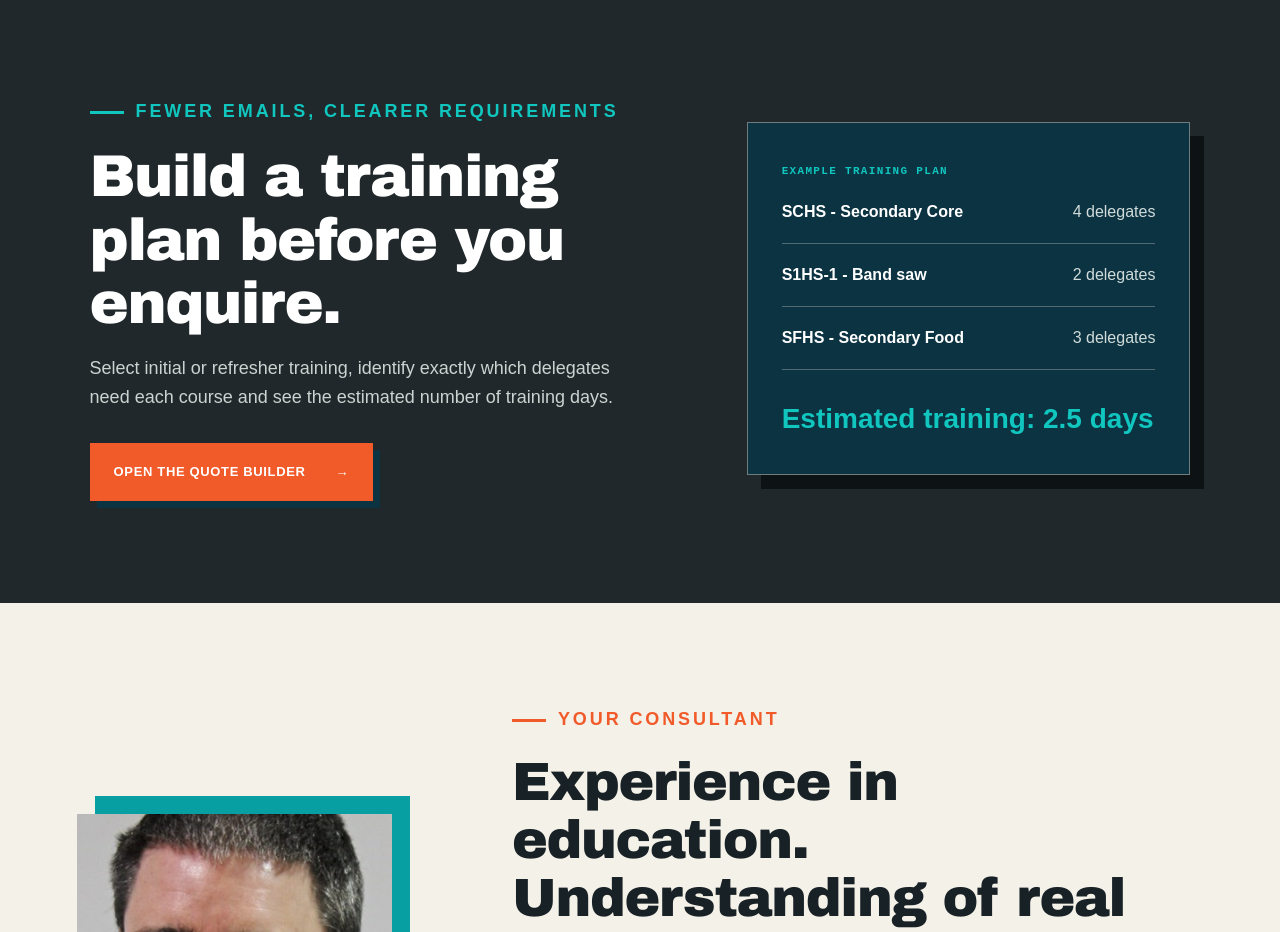
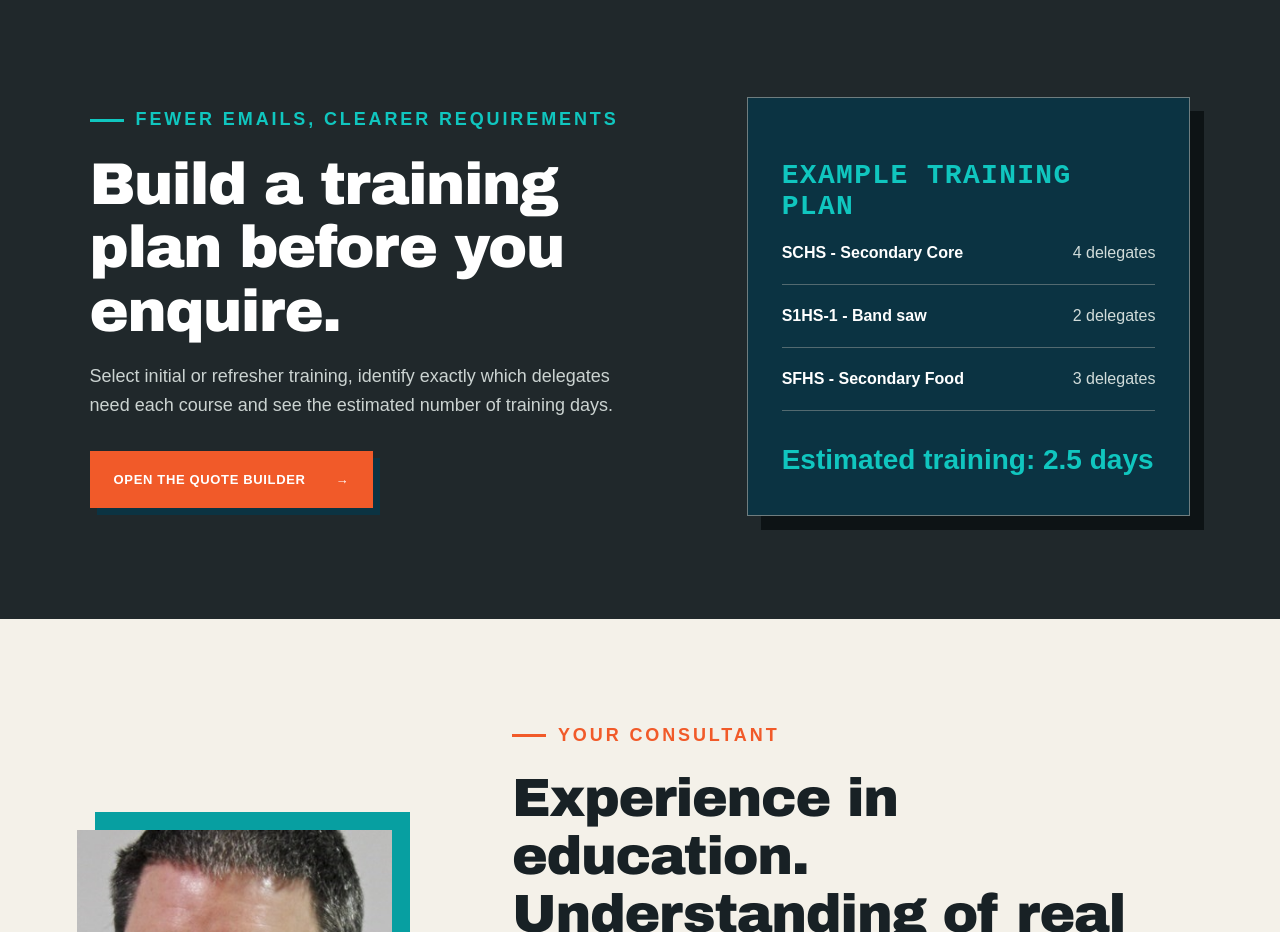
Before and after one commit to tarranteng/Training-Website, a Next.js app: page / in a window 1280 px wide. Shown: the part 2320-3252 px from the top of the page. Built offline with nearby package versions, Linux system fonts and the light colour scheme.

Commit message:
Bold 'EXAMPLE TRAINING PLAN' text

```diff
--- a/app/page.tsx
+++ b/app/page.tsx
@@ -77,7 +77,7 @@ export default function HomePage() {
           <Link className="primary-link" href="/quote-builder">Open the quote builder <span>→</span></Link>
         </div>
         <div className="planner-preview" aria-hidden="true">
-          <span>EXAMPLE TRAINING PLAN</span>
+          <span><b>EXAMPLE TRAINING PLAN</b></span>
           <div><strong>SCHS - Secondary Core</strong><i>4 delegates</i></div>
           <div><strong>S1HS-1 - Band saw</strong><i>2 delegates</i></div>
           <div><strong>SFHS - Secondary Food</strong><i>3 delegates</i></div>
```
